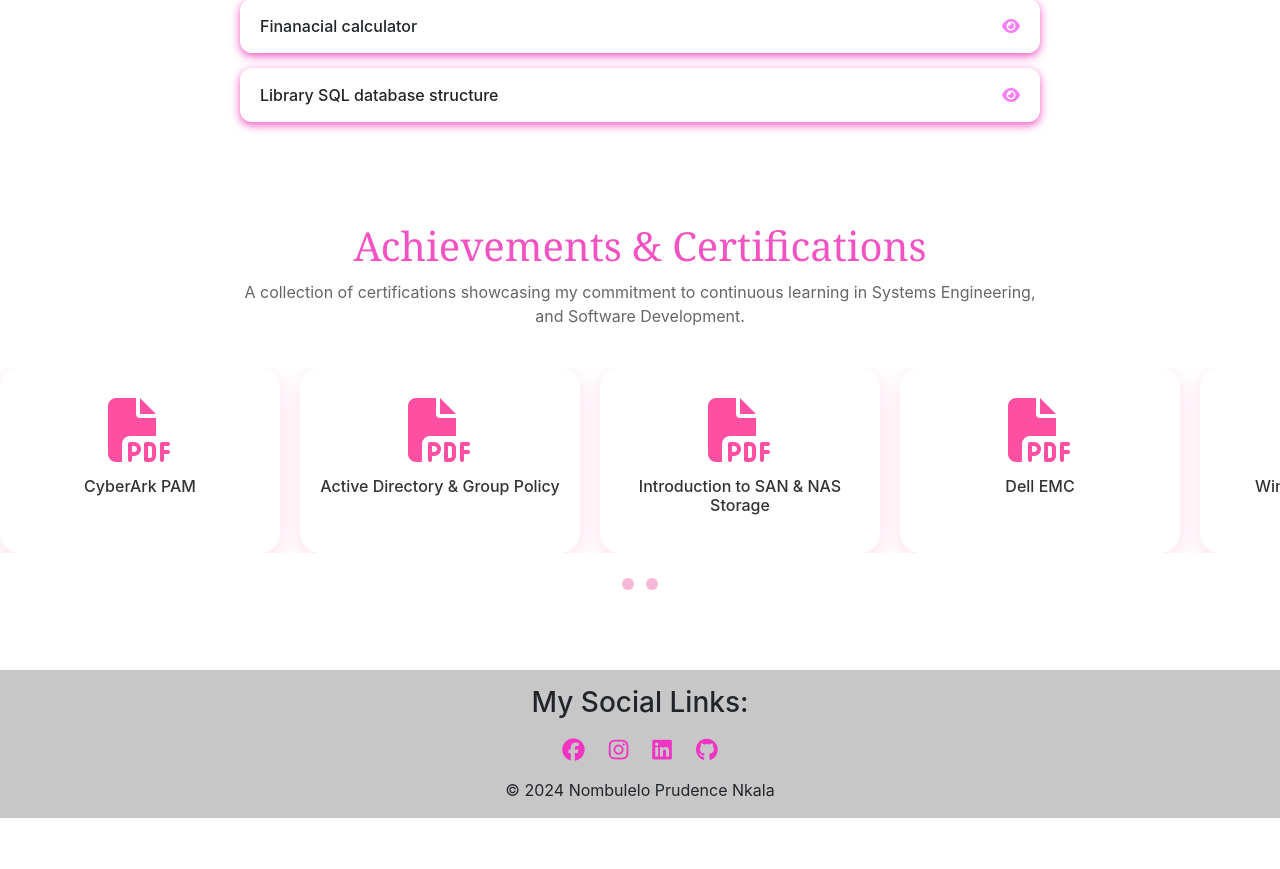
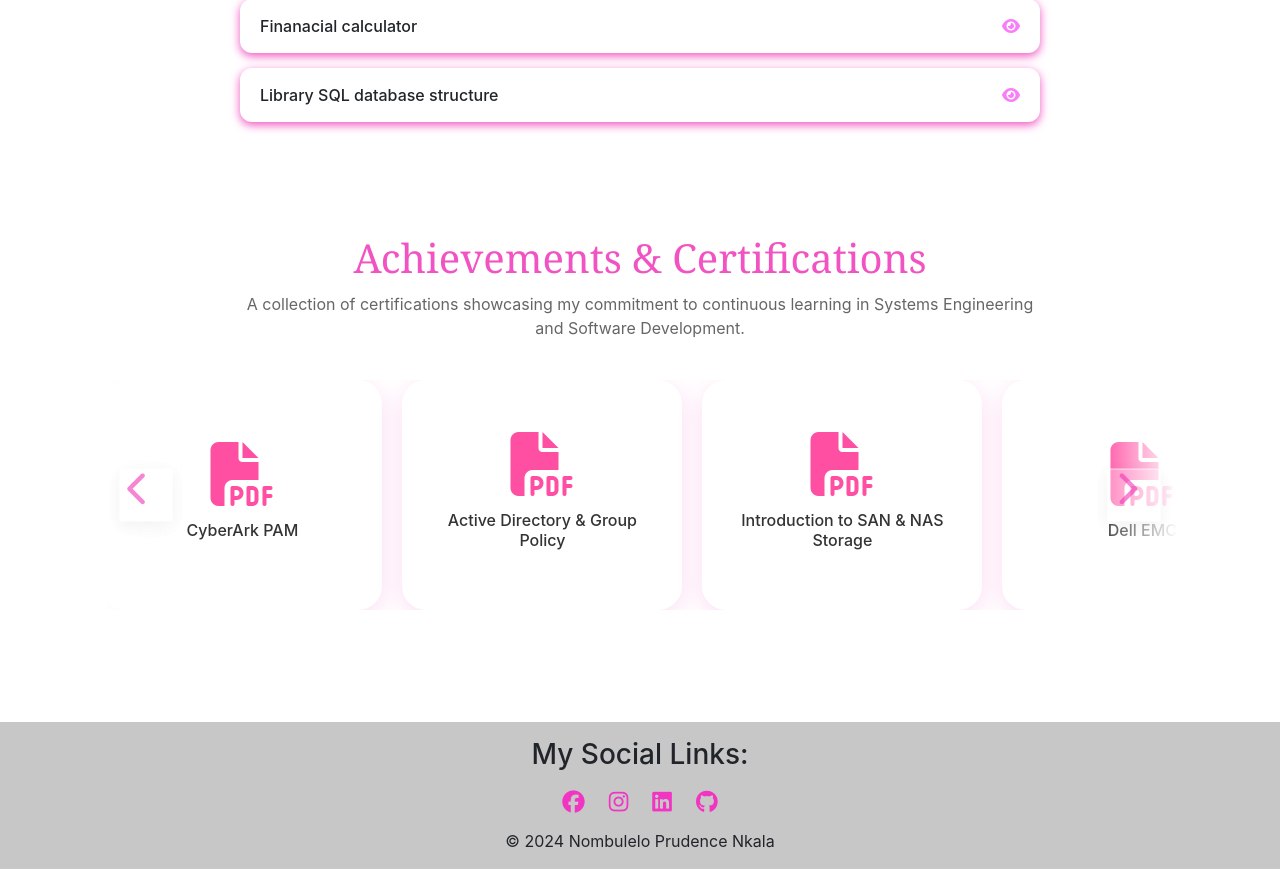
Before and after one commit to lelonkala/Nombulelo-Portfolio, a Flask app: page /projects in a window 1280 px wide. Shown: the part 310-1179 px from the top of the page. Before the commit the page ends 1128 px from the top, so only its background shows below. Run offline with Flask 3, Linux system fonts and the light colour scheme; some libraries are stand-ins or nearby versions.

Commit message:
Carousel updated, with it's javascript

```diff
--- /dev/null
+++ b/static/css/carousel.css
@@ -0,0 +1,177 @@
+.certifications-section {
+    text-align: center;
+    padding: 4rem 8%;
+    overflow: hidden;
+}
+
+.certifications-section h1 {
+    color: #f153c2;
+    font-size: 2.5rem;
+    margin-bottom: 10px;
+    font-family: Georgia, 'Times New Roman', Times, serif;
+}
+
+.certifications-section p {
+    max-width: 800px;
+    margin: 0 auto 40px;
+    color: #666;
+}
+
+.carousel-wrapper {
+    overflow: hidden;
+    width: 100%;
+    position: relative;
+}
+
+.certificate-carousel {
+    display: flex;
+    gap: 20px;
+    width: max-content;
+    cursor: grab;
+    overflow-x: auto;
+    scrollbar-width: none;
+    -ms-overflow-style: none;
+    scroll-behavior: smooth;
+}
+.certificate-carousel::-webkit-scrollbar{
+    display:none;
+
+}
+.certificate-carousel:active{
+    cursor:grabbing;
+}
+
+.certificate-carousel:hover {
+    animation-play-state: running;
+
+}
+
+.carousel-btn{
+    position: absolute;
+    top: 50%;
+    transform: translateY(-50%) scale(1.1);
+    width: 48px;
+    height: 48px;
+    border: none;
+    background: rgba(255, 255, 255, 0.4);
+    border-radius: none;
+    color: #f153c2;
+    display: flex;
+    cursor: pointer;
+    z-index: 5;
+    opacity: 0.7;
+    transition: all 0.3s ease;
+    box-shadow: 0 4px 15px rgba(0, 0, 0, 0.08);
+    border: 1px solid rgba(255, 255, 255, 0.9);
+
+}
+
+.carousel-wrapper:hover .carousel-btn{
+    opacity: 1;
+}
+
+
+.certificate-card {
+    flex: 0 0 280px;
+    min-height: 230px;
+
+    background: white;
+    border-radius: 24px;
+
+    padding: 25px;
+
+    display: flex;
+    justify-content: center;
+    align-items: center;
+
+    box-shadow: 0 6px 25px rgba(241,83,194,0.2);
+
+    transition: all 0.4s ease;
+}
+.carousel-btn:hover{
+
+    background: rgba(255, 255, 255, 0.95);
+    opacity: 1;
+    transform: translateY(-50%) scale(1.1);
+
+
+}
+.carousel-btn i {
+    font-size: 2rem;
+    width: fit-content;
+    transition: 0.3s ease;
+    height: 20px;
+    bottom: 3.5rem;
+}
+.carousel-btn:hover i{
+    transform: scale(1.2);
+}
+.carousel-btn.prev{
+    left: 20px;
+}
+.carousel-btn.next{
+    right: 20px;
+}
+.certificate-card:hover {
+    transform: translateY(-10px) scale(1.04);
+    box-shadow: 0 15px 35px rgba(211, 136, 188, 0.35);
+}
+
+.certificate-card a {
+    text-decoration: none;
+    color: inherit;
+}
+
+.certificate-card i {
+    font-size: 4rem;
+    color: #ff4fa3;
+    margin-bottom: 15px;
+}
+
+.certificate-card h3 {
+    font-size: 1rem;
+    color: #333;
+}
+.carousel-wrapper::before,
+.carousel-wrapper::after {
+    content: '';
+    position: absolute;
+    top: 0;
+    width: 80px;
+    height: 100%;
+    z-index: 2;
+    pointer-events: none;
+}
+
+.carousel-wrapper::before {
+    left: 0;
+    background: linear-gradient(
+        to right,
+        white,
+        transparent
+    );
+}
+
+.carousel-wrapper::after {
+    right: 0;
+    background: linear-gradient(
+        to left,
+        white,
+        transparent
+    );
+}
+
+@media (max-width: 480px){
+
+    .certificate-card{
+        flex: 0 0 200px;
+    }
+
+    .certificate-card img{
+        height: 140px;
+    }
+
+    .certificate-card h3{
+        font-size: 0.9rem;
+    }
+}
--- a/static/css/projects.css
+++ b/static/css/projects.css
@@ -27,114 +27,6 @@
     font-weight: 500;
 
 }
-.certifications-section {
-    text-align: center;
-    margin-top: 100px;
-    margin-bottom: 80px;
-}
-
-.certifications-section h1 {
-    color: #f153c2;
-    font-size: 2.5rem;
-    margin-bottom: 10px;
-    font-family: Georgia, 'Times New Roman', Times, serif;
-}
-
-.certifications-section p {
-    max-width: 800px;
-    margin: 0 auto 40px;
-    color: #666;
-}
-
-.certificate-carousel {
-    display: flex;
-    gap: 20px;
-    overflow-x: auto;
-    scroll-behavior: smooth;
-    padding: auto;
-    scrollbar-width: none;
-    -ms-overflow-style: none;
-
-}
-
-.certificate-carousel::-webkit-scrollbar {
-    display: none;
-}
-
-.carousel-dots {
-    display: flex;
-    justify-content: center;
-    gap: 12px;
-    margin-top: 25px;
-}
-.dot{
-    width: 12px;
-    height: 12px;
-    border-radius: 50%;
-    background: #f7b7d6;
-    cursor: pointer;
-    transition: all 0.3s ease;
-}
-.dot .active{
-    background: #ff4fa3;
-    transform: scale(1.2);
-    width: 35px;
-    border-radius: 20px;
-}
-.certifactions-section:hover .scroll-btn{
-    opacity: 1;
-}
-
-.certificate-card {
-    flex: 0 0 280px;
-    scroll-snap-align: start;
-    min-width: 220px;
-    background: #fff;
-    border-radius: 20px;
-    padding: 30px 20px;
-    box-shadow: 0 6px 20px rgba(255,79,163,0.2);
-    transition: 0.3s ease;
-}
-
-.certificate-card:hover {
-    transform: translateY(-8px);
-    box-shadow: 0 12px 30px rgba(255,79,163,0.35);
-}
-
-.certificate-card a {
-    text-decoration: none;
-    color: inherit;
-}
-
-.certificate-card i {
-    font-size: 4rem;
-    color: #ff4fa3;
-    margin-bottom: 15px;
-}
-
-.certificate-card h3 {
-    font-size: 1rem;
-    color: #333;
-}
-@media (max-width: 768px){
-
-    .project-card{
-        padding: 1rem;
-    }
-
-    .project-card span{
-        font-size: 0.9rem;
-    }
-
-    .certificate-card{
-        flex: 0 0 240px;
-    }
-
-    .certifications-section h2{
-        font-size: 2rem;
-    }
-}
-
 @media (max-width: 480px){
 
     .project-card{
@@ -145,15 +37,4 @@
         font-size: 0.85rem;
     }
 
-    .certificate-card{
-        flex: 0 0 200px;
-    }
-
-    .certificate-card img{
-        height: 140px;
-    }
-
-    .certificate-card h3{
-        font-size: 0.9rem;
-    }
 }
--- /dev/null
+++ b/templates/carousel.html
@@ -0,0 +1,105 @@
+<section class="certifications-section">
+
+    <h1>Achievements & Certifications</h1>
+
+    <p>
+        A collection of certifications showcasing my commitment to continuous
+        learning in Systems Engineering and Software Development.
+    </p>
+
+    <div class="carousel-wrapper">
+
+        <!-- Previous Button -->
+        <button class="carousel-btn prev" id="prevBtn">
+            <i class="fas fa-chevron-left"></i>
+        </button>
+
+        <!-- Carousel -->
+        <div class="certificate-carousel" id="certificateCarousel">
+
+            <div class="certificate-card">
+                <a href="{{ url_for('static', filename='Certificates/PAM CyberArk.pdf') }}">
+                    <i class="fas fa-file-pdf"></i>
+                    <h3>CyberArk PAM</h3>
+                </a>
+            </div>
+
+            <div class="certificate-card">
+                  <a href="{{ url_for('static', filename='Certificates/Active Directory & Group Policy.pdf') }}">
+                    <i class="fas fa-file-pdf"></i>
+                    <h3>Active Directory & Group Policy</h3>
+                </a>
+            </div>
+
+            <div class="certificate-card">
+                  <a href="{{ url_for('static', filename='Certificates/SAN & NAS Storage.pdf') }}">
+                    <i class="fas fa-file-pdf"></i>
+                    <h3>Introduction to SAN & NAS Storage</h3>
+                </a>
+            </div>
+
+            <div class="certificate-card">
+                 <a href=" {{ url_for('static', filename='Certificates/Dell EMC.pdf') }}">
+                     <i class="fas fa-file-pdf"></i>
+                    <h3>Dell EMC</h3>
+                </a>
+            </div>
+
+            <div class="certificate-card">
+                <a href="{{ url_for('static', filename='Certificates/Windows Server Administration.pdf') }}">
+                    <i class="fas fa-file-pdf"></i>
+                    <h3>Windows Server 2022 Administration</h3>
+                </a>
+            </div>
+
+            <!-- Duplicate cards for infinite effect -->
+
+            <div class="certificate-card">
+                 <a href="{{ url_for('static', filename='Certificates/PAM CyberArk.pdf') }}">
+                    <i class="fas fa-file-pdf"></i>
+                    <h3>CyberArk PAM</h3>
+                </a>
+            </div>
+
+            <div class="certificate-card">
+                  <a href="{{ url_for('static', filename='Certificates/PAM CyberArk.pdf') }}">
+                    <i class="fas fa-file-pdf"></i>
+                    <h3>Active Directory & Group Policy</h3>
+                </a>
+            </div>
+
+            <div class="certificate-card">
+                  <a href="{{ url_for('static', filename='Certificates/PAM CyberArk.pdf') }}">
+                    <i class="fas fa-file-pdf"></i>
+                    <h3>Introduction to SAN & NAS Storage</h3>
+                </a>
+            </div>
+
+            <div class="certificate-card">
+                  <a href="{{ url_for('static', filename='Certificates/PAM CyberArk.pdf') }}">
+                    <i class="fas fa-file-pdf"></i>
+                    <h3>Dell EMC</h3>
+                </a>
+            </div>
+
+            <div class="certificate-card">
+                 <a href="{{ url_for('static', filename='Certificates/Windows Server 2022 Administration.pdf') }}">
+                    <i class="fas fa-file-pdf"></i>
+                    <h3>Windows Server 2022 Administration</h3>
+                </a>
+            </div>
+
+        </div>
+
+        <!-- Next Button -->
+        <button class="carousel-btn next" id="nextBtn">
+            <i class="fas fa-chevron-right"></i>
+        </button>
+
+    </div>
+
+
+
+</section>
+
+<script src="{{ url_for('static', filename='javascript/carousel.js')}}"> </script>
--- a/templates/navigationBar.html
+++ b/templates/navigationBar.html
@@ -9,6 +9,7 @@
     <link href="https://stackpath.bootstrapcdn.com/bootstrap/4.5.2/css/bootstrap.min.css" rel="stylesheet">
     <link href="/static/css/nav.css" rel="stylesheet">
     <link href="/static/css/skills.css" rel="stylesheet">
+    <link href="/static/css/carousel.css" rel="stylesheet">
     <link href="/static/css/projects.css" rel="stylesheet">
     <!-- Font Awesome Icons -->
     <script src="https://kit.fontawesome.com/fc9b1a2cb5.js" crossorigin="anonymous"></script>
--- a/templates/projects.html
+++ b/templates/projects.html
@@ -36,50 +36,12 @@
 </div>
 </section>
 
-<section class="certifications-section">
+{% include "carousel.html" %}
 
-    <h1>Achievements & Certifications</h1>
-<p>
-    A collection of certifications showcasing my commitment to continuous
-    learning in Systems Engineering, and Software Development.
-</p>
-
-    <div class="certificate-carousel" id="certificateCarousel">
-        <div class="certificate-card">
-        <a href="{{ url_for('static', filename='Certificates/PAM CyberArk.pdf') }}">
-            <i class="fas fa-file-pdf"></i>
-            <h3>CyberArk PAM</h3></a>
-        </div>
-       <div class="certificate-card">
-        <a href="{{ url_for('static', filename='Certificates/Active Directory & Group Policy.pdf') }}">
-            <i class="fas fa-file-pdf"></i>
-            <h3>Active Directory & Group Policy</h3></a>
-        </div>
-        <div class="certificate-card">
-        <a href="{{ url_for('static', filename='Certificates/SAN & NAS Storage.pdf') }}">
-            <i class="fas fa-file-pdf"></i>
-            <h3>Introduction to SAN & NAS Storage</h3></a>
-        </div>
-        <div class="certificate-card">
-        <a href="{{ url_for('static', filename='Certificates/Dell EMC.pdf') }}">
-            <i class="fas fa-file-pdf"></i>
-            <h3>Dell EMC</h3></a>
-        </div>
-        <div class="certificate-card">
-        <a href="{{ url_for('static', filename='Certificates/Windows Server 2022 Administration.pdf') }}">
-            <i class="fas fa-file-pdf"></i>
-            <h3>Windows Server 2022 Administration</h3></a>
-        </div>
-    </div>
-        <div class="carousel-dots">
-        <span class="dot active" onclick="scrollCertificates(0)"></span>
-        <span class="dot" onclick=" scrollCertificates(1)"></span>
-    </div>
-</section>
+<script src="{{ url_for('static', filename='carousel.js')}}"> </script>
 
 {% endblock %}
 
 {% block footer %}
 {% include "footer.html" %}
 {% endblock %}
-<script src="{{ url_for('static', filename='javascript/carousel.js')}}"> </script>
```
Also changed, not shown: static/javascript/carousel.js (+52 -13 lines).
